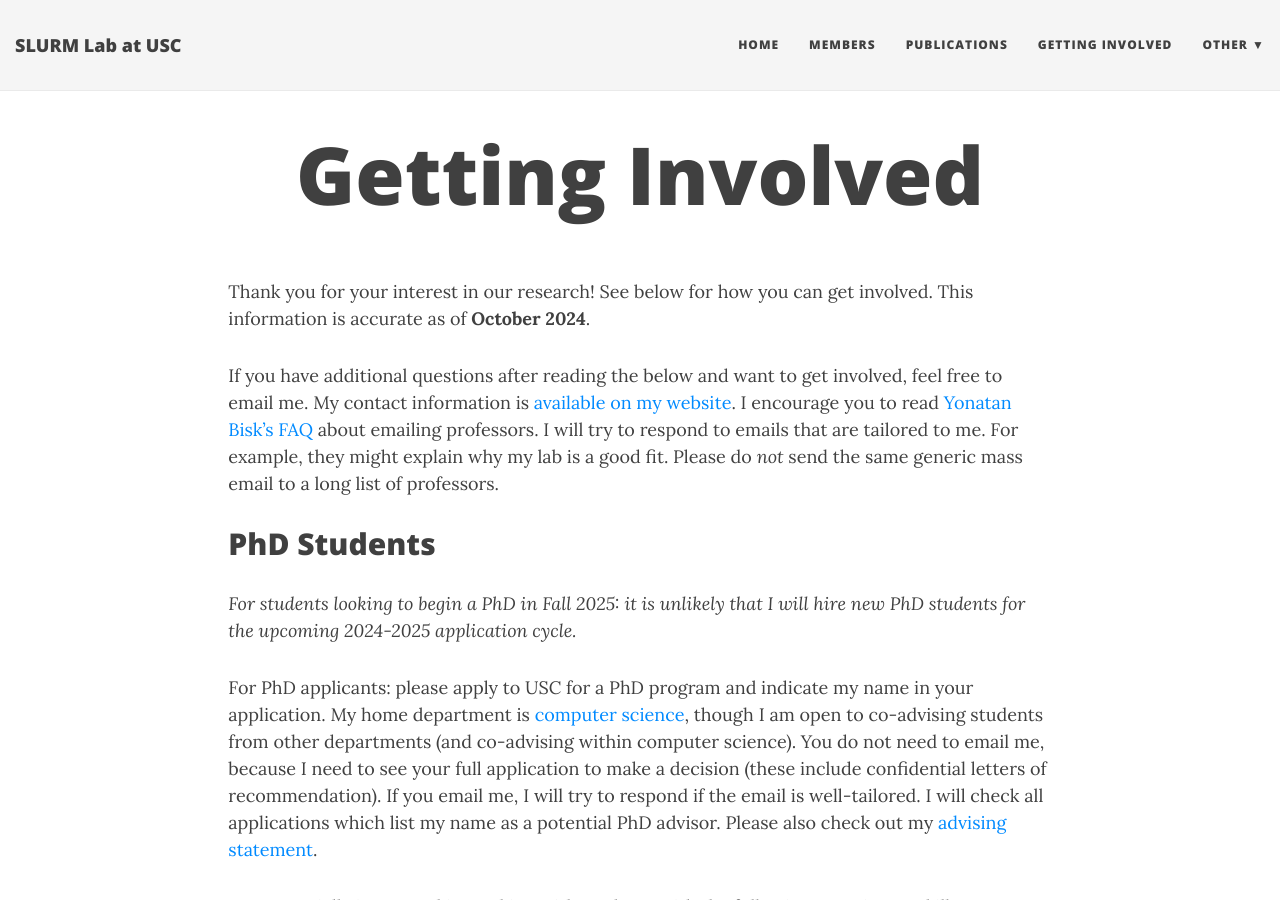
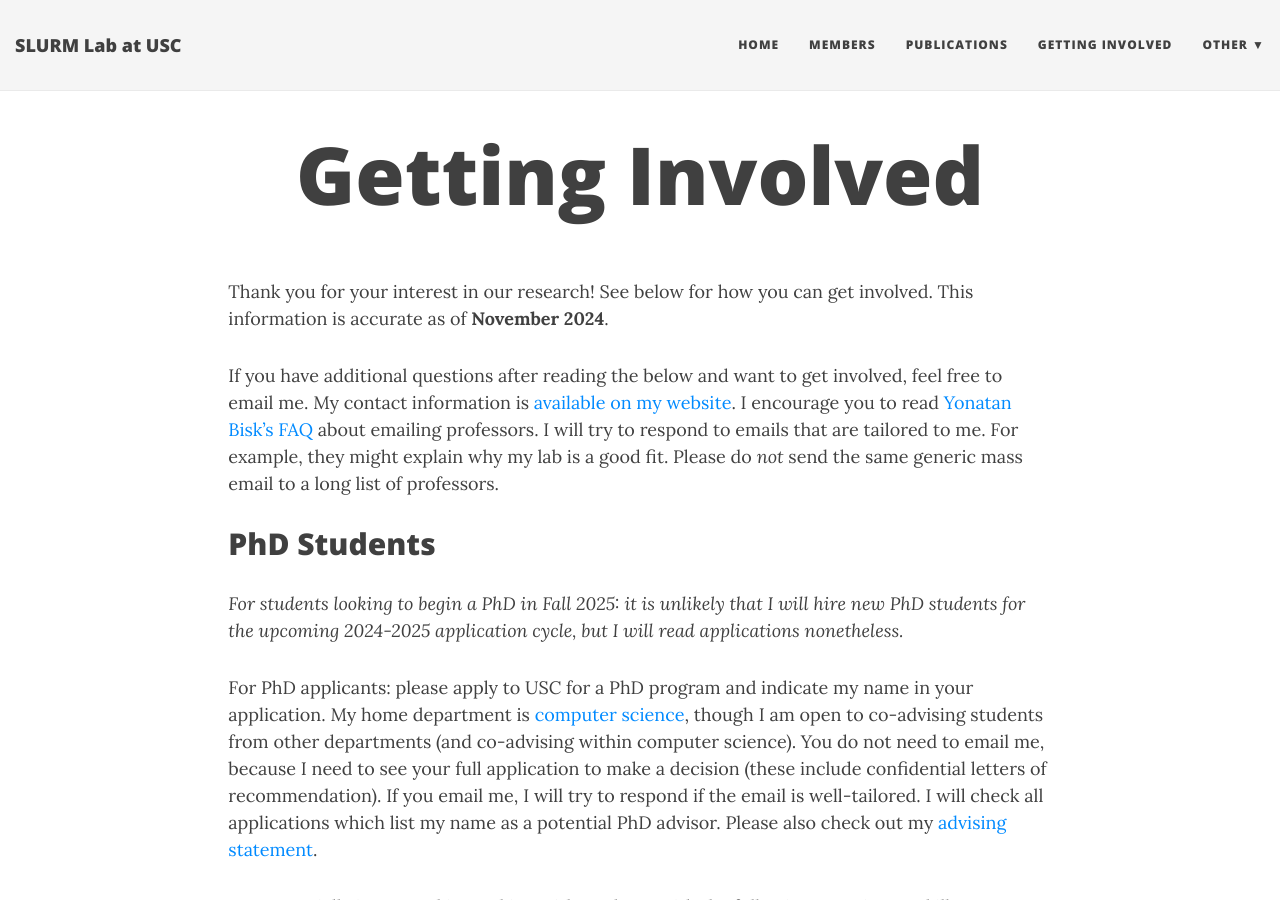
Before and after one commit to slurm-lab-usc/slurm-lab-usc.github.io, a Jekyll site: the page built from getting_involved.md, in a window 1280 px wide and 900 px high. Built offline with Jekyll 4.4.1, drawn with Linux system fonts in a browser that asks for light colours; nearby versions of some CDN libraries.

Commit message:
Update getting_involved.md

```diff
--- a/getting_involved.md
+++ b/getting_involved.md
@@ -5,7 +5,7 @@ title: Getting Involved
 ---
 
 Thank you for your interest in our research! See below for how you can get
-involved. This information is accurate as of **October 2024**.
+involved. This information is accurate as of **November 2024**.
 
 If you have additional questions after reading the below and want to get involved, feel free to email me.
 My contact information is [available on my website](https://danielseita.github.io/).
@@ -15,7 +15,7 @@ Please do *not* send the same generic mass email to a long list of professors.
 
 ## PhD Students
 
-*For students looking to begin a PhD in Fall 2025: it is unlikely that I will hire new PhD students for the upcoming 2024-2025 application cycle.*
+*For students looking to begin a PhD in Fall 2025: it is unlikely that I will hire new PhD students for the upcoming 2024-2025 application cycle, but I will read applications nonetheless.*
 
 For PhD applicants: please apply to USC for a PhD program and indicate my name in
 your application. My home department is [computer science](https://www.cs.usc.edu/),
```
